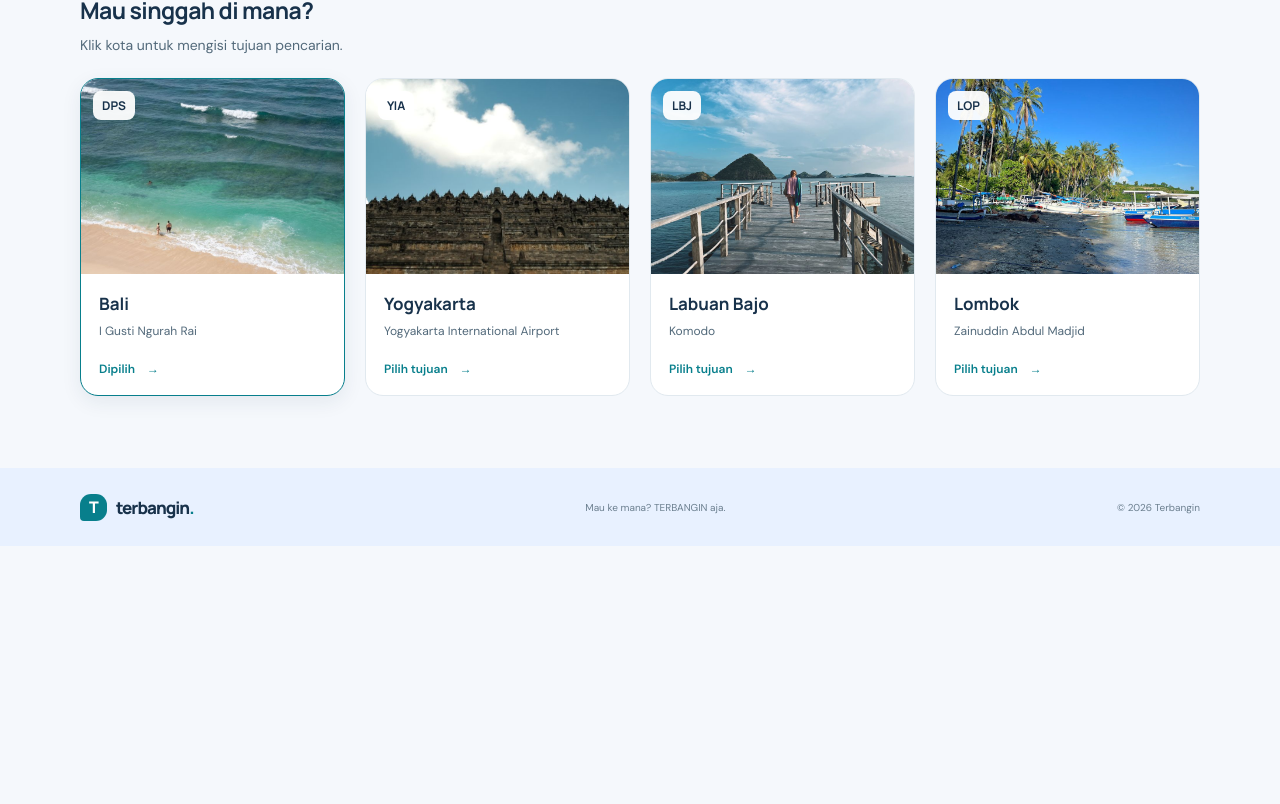
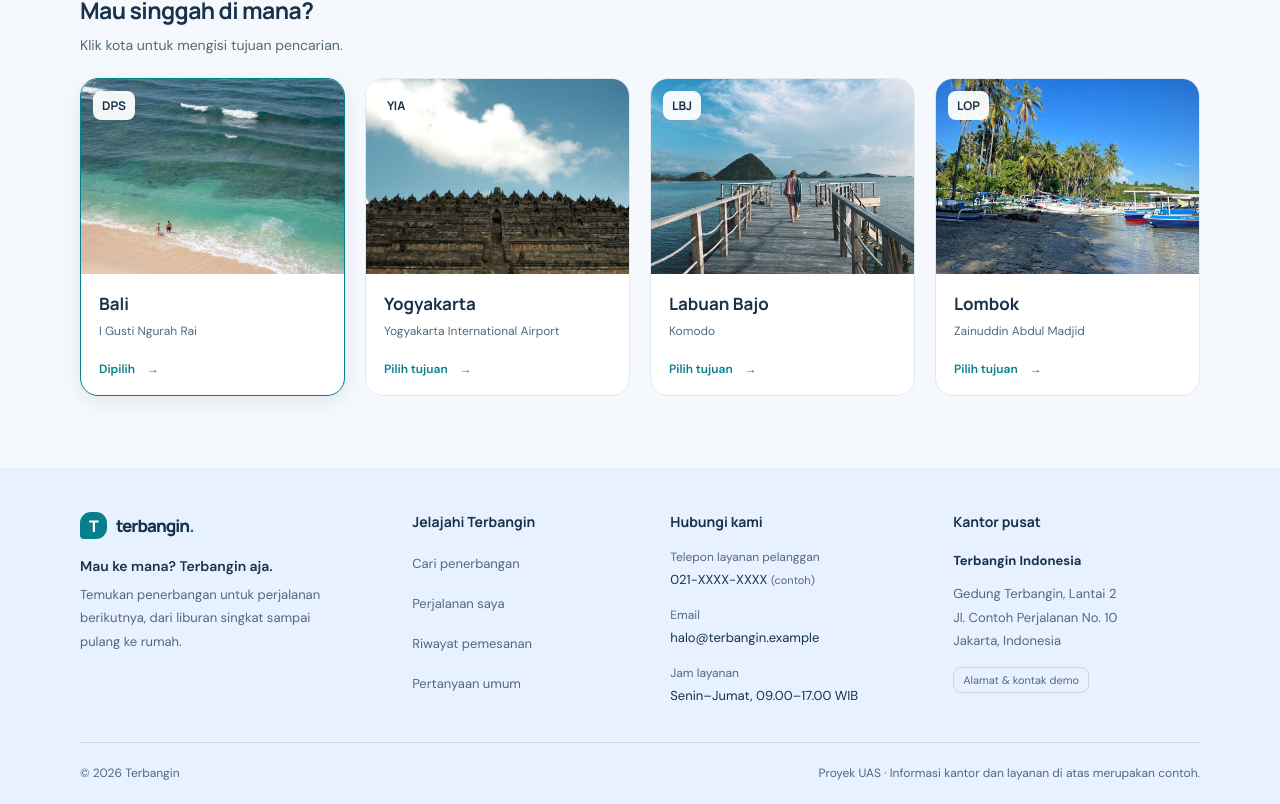
Before and after one commit to pauluskassapa/terbangin-uas-react, a React (Vite) app: page / in a window 1280 px wide. Shown: the part 791-1595 px from the top of the page. Before the commit the page ends 1337 px from the top, so only its background shows below. Built offline with nearby package versions, Linux system fonts and the light colour scheme.

Commit message:
Menambahkan kontak dan alamat kantor pada footer

```diff
--- a/src/App.css
+++ b/src/App.css
@@ -62,3 +62,31 @@
   .site-header .header-account-name, .site-header .header-login, .site-header .header-cta { display: inline-flex; align-items: center; min-height: 44px; font-size: 13px; overflow-wrap: anywhere; }
   .site-header .header-cta { padding: 10px 16px; }
 }
+
+.travel-footer-grid { display: grid; grid-template-columns: 1.2fr .9fr 1fr 1fr; gap: 36px; padding-block: 44px 36px; }
+.travel-footer-grid > * { min-width: 0; }
+.travel-footer-intro p { margin: 18px 0 8px; font-size: 14px; font-weight: 600; }
+.travel-footer-intro > span { display: block; max-width: 270px; color: #52697a; font-size: 13px; line-height: 1.8; }
+.travel-footer-grid h2 { margin: 0 0 18px; color: var(--ink); font: 700 14px 'Manrope', sans-serif; }
+.travel-footer-links { display: flex; flex-direction: column; align-items: flex-start; gap: 4px; }
+.travel-footer-links h2 { margin-bottom: 10px; }
+.travel-footer-links > a { display: inline-flex; align-items: center; min-height: 36px; color: #52697a; text-decoration: none; font-size: 13px; }
+.travel-footer-links > a:hover { color: var(--teal-dark); text-decoration: underline; text-underline-offset: 4px; }
+.travel-footer-contact dl { display: grid; gap: 16px; margin: 0; }
+.travel-footer-contact dt { margin-bottom: 5px; color: #52697a; font-size: 12px; }
+.travel-footer-contact dd { margin: 0; color: var(--ink); font-size: 13px; line-height: 1.6; overflow-wrap: anywhere; }
+.travel-footer-contact small { color: #52697a; font-size: 11px; }
+.travel-footer-office address { display: grid; gap: 10px; font-size: 13px; font-style: normal; line-height: 1.8; }
+.travel-footer-office address > span { color: #52697a; }
+.travel-footer-demo { display: inline-block; margin-top: 14px; padding: 5px 9px; border: 1px solid #c5d7e3; border-radius: 8px; color: #52697a; font-size: 11px; }
+.travel-footer-bottom { display: flex; align-items: center; justify-content: space-between; gap: 12px 24px; padding-block: 20px; border-top: 1px solid #cbdbe8; color: #52697a; font-size: 12px; line-height: 1.7; }
+.travel-footer-bottom p { margin: 0; }
+.site-footer a:focus-visible { outline: 3px solid var(--teal); outline-offset: 4px; }
+@media (max-width: 1000px) {
+  .travel-footer-grid { grid-template-columns: repeat(2, minmax(0, 1fr)); gap: 30px; }
+}
+@media (max-width: 560px) {
+  .travel-footer-grid { grid-template-columns: minmax(0, 1fr); gap: 28px; padding-block: 32px; }
+  .travel-footer-links > a { min-height: 44px; }
+  .travel-footer-bottom { flex-direction: column; align-items: flex-start; gap: 6px; }
+}
--- a/src/components/SiteFooter.jsx
+++ b/src/components/SiteFooter.jsx
@@ -3,13 +3,41 @@ import { Link } from 'react-router'
 function SiteFooter() {
   return (
     <footer className="site-footer">
-      <div className="page-wrap footer-inner">
-        <Link className="brand footer-brand" to="/">
-          <span className="brand-mark" aria-hidden="true">T</span>
-          <span>terbangin<span className="brand-dot">.</span></span>
-        </Link>
-        <p>Mau ke mana? TERBANGIN aja.</p>
-        <span>© 2026 Terbangin</span>
+      <div className="page-wrap">
+        <div className="travel-footer-grid">
+          <div className="travel-footer-intro">
+            <Link className="brand footer-brand" to="/">
+              <span className="brand-mark" aria-hidden="true">T</span>
+              <span>terbangin<span className="brand-dot">.</span></span>
+            </Link>
+            <p>Mau ke mana? Terbangin aja.</p>
+            <span>Temukan penerbangan untuk perjalanan berikutnya, dari liburan singkat sampai pulang ke rumah.</span>
+          </div>
+          <nav className="travel-footer-links" aria-label="Tautan bantuan footer">
+            <h2>Jelajahi Terbangin</h2>
+            <Link to="/penerbangan">Cari penerbangan</Link>
+            <Link to="/my-booking">Perjalanan saya</Link>
+            <Link to="/booking-history">Riwayat pemesanan</Link>
+            <Link to="/faq">Pertanyaan umum</Link>
+          </nav>
+          <section className="travel-footer-contact" aria-labelledby="footer-contact-title">
+            <h2 id="footer-contact-title">Hubungi kami</h2>
+            <dl>
+              <div><dt>Telepon layanan pelanggan</dt><dd>021-XXXX-XXXX <small>(contoh)</small></dd></div>
+              <div><dt>Email</dt><dd>halo@terbangin.example</dd></div>
+              <div><dt>Jam layanan</dt><dd>Senin–Jumat, 09.00–17.00 WIB</dd></div>
+            </dl>
+          </section>
+          <section className="travel-footer-office" aria-labelledby="footer-office-title">
+            <h2 id="footer-office-title">Kantor pusat</h2>
+            <address><strong>Terbangin Indonesia</strong><span>Gedung Terbangin, Lantai 2<br />Jl. Contoh Perjalanan No. 10<br />Jakarta, Indonesia</span></address>
+            <span className="travel-footer-demo">Alamat & kontak demo</span>
+          </section>
+        </div>
+        <div className="travel-footer-bottom">
+          <span>© {new Date().getFullYear()} Terbangin</span>
+          <p>Proyek UAS · Informasi kantor dan layanan di atas merupakan contoh.</p>
+        </div>
       </div>
     </footer>
   )
```
